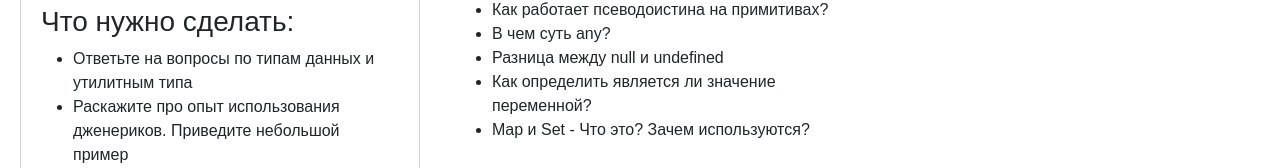
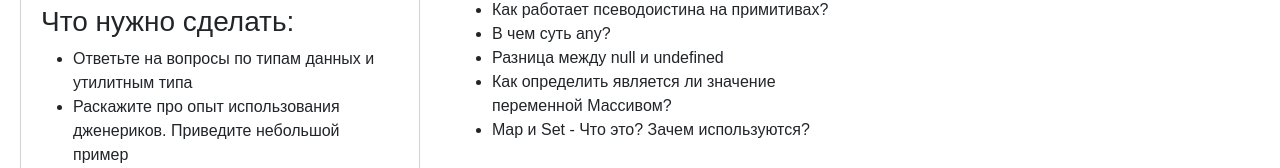
Before and after one commit to Arhontes/sobes-app, a React (Create React App) app: page /tasks/theory-task3 in a window 1280 px wide. Shown: the part 178-346 px from the top of the page. Built offline with nearby package versions, Linux system fonts and the light colour scheme.

Commit message:
refactor: change question text

```diff
--- a/src/tasks/theory/theory-3/Theory3.tsx
+++ b/src/tasks/theory/theory-3/Theory3.tsx
@@ -155,7 +155,7 @@ export const Theory3 = () => {
             <li>Как работает псеводоистина на примитивах?</li>
             <li>В чем суть any?</li>
             <li>Разница между null и undefined</li>
-            <li>Как определить является ли значение переменной?</li>
+            <li>Как определить является ли значение переменной Массивом?</li>
             <li>Map и Set - Что это? Зачем используются?</li>
           </ul>
         </div>
```
